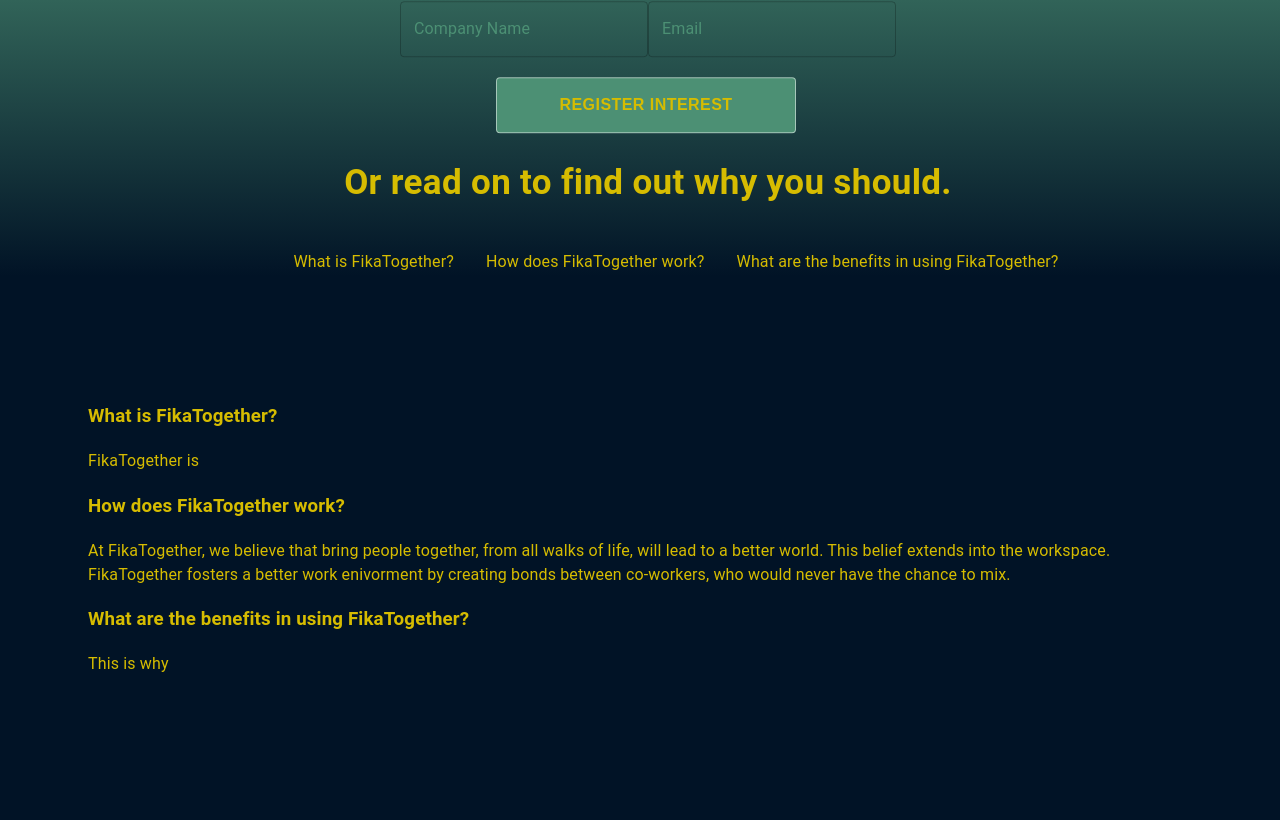
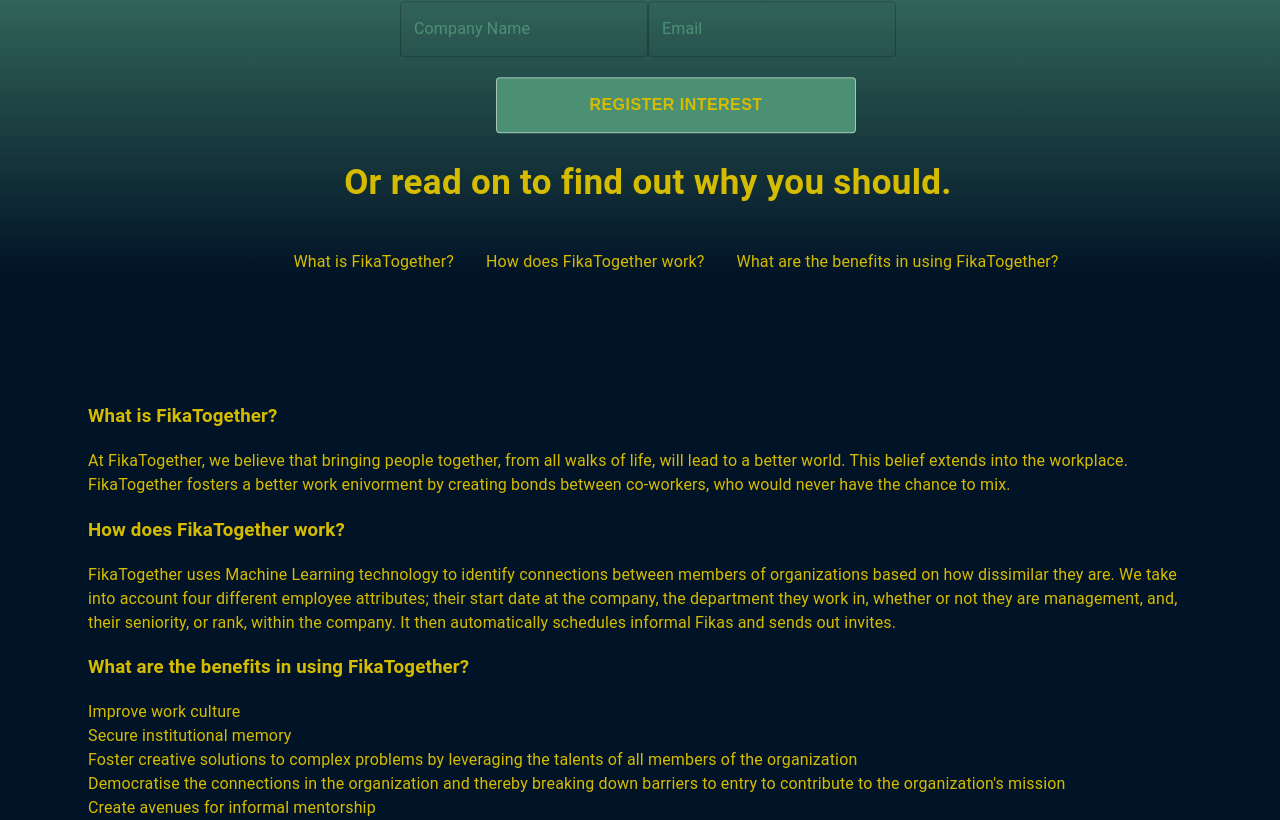
Before and after one commit to CraftAcademy/FikaTogether-Admin, a React (Create React App) app: page / in a window 1280 px wide. Shown: the part 310-1130 px from the top of the page. Before the commit the page ends 986 px from the top, so only its background shows below. Built offline with nearby package versions, Linux system fonts and the light colour scheme; what j-tockauth would draw is missing.

Commit message:
adds content to about section

```diff
--- a/src/components/AddParticipantModal.jsx
+++ b/src/components/AddParticipantModal.jsx
@@ -52,6 +52,7 @@
     left: "50%",
     transform: "translate(-50%, -50%)",
     width: 400,
+    bgcolor: "background.paper",
     border: "2px solid #000",
     boxShadow: 24,
     p: 4,
@@ -124,6 +125,8 @@
             sx={{
               backgroundColor: "#4C9074",
               m: 2,
+              color: "inherit",
+              textDecoration: "inherit",
             }}
           >
             {t("addsParticipantBtn")}
--- a/src/components/ParticipantList.jsx
+++ b/src/components/ParticipantList.jsx
@@ -65,6 +65,8 @@
         sx={{
           backgroundColor: "#4C9074",
           m: 5,
+          color: "inherit",
+          textDecoration: "inherit",
         }}
         onClick={() => setOpen(true)}
       >
--- a/src/components/welcomeView/AboutSection.jsx
+++ b/src/components/welcomeView/AboutSection.jsx
@@ -9,6 +9,12 @@
         {" "}
         <h3 >{section.header}</h3>
         <body>{section.content}</body>
+        <body>{section.list.point_1}</body>
+        <body>{section.list.point_2}</body>
+        <body>{section.list.point_3}</body>
+        <body>{section.list.point_4}</body>
+        <body>{section.list.point_5}</body>
+
       </div>
     );
   });
--- a/src/components/welcomeView/RegisterCompany.jsx
+++ b/src/components/welcomeView/RegisterCompany.jsx
@@ -59,7 +59,7 @@
             color: "inherit",
             textDecoration: "inherit",
             height: "3.5rem",
-            width: "25%",
+            width: "30%",
             left: "36%",
           }}
         >
--- a/src/components/welcomeView/data/sections.js
+++ b/src/components/welcomeView/data/sections.js
@@ -2,17 +2,29 @@
   {
     category: "what",
     header: "What is FikaTogether?",
-    content: "FikaTogether is ",
+    content:
+      "At FikaTogether, we believe that bringing people together, from all walks of life, will lead to a better world. This belief extends into the workplace. FikaTogether fosters a better work enivorment by creating bonds between co-workers, who would never have the chance to mix. ",
+    list: "",
   },
   {
     category: "how",
     header: "How does FikaTogether work?",
     content:
-      "At FikaTogether, we believe that bring people together, from all walks of life, will lead to a better world. This belief extends into the workspace. FikaTogether fosters a better work enivorment by creating bonds between co-workers, who would never have the chance to mix.",
+      " FikaTogether uses Machine Learning technology to identify connections between members of organizations based on how dissimilar they are. We take into account four different employee attributes; their start date at the company, the department they work in, whether or not they are management, and, their seniority, or rank, within the company. It then automatically schedules informal Fikas and sends out invites.",
+    list: "",
   },
   {
     category: "why",
     header: "What are the benefits in using FikaTogether?",
-    content: "This is why",
+    content: "",
+    list: {
+      point_1: "Improve work culture",
+      point_2: "Secure institutional memory",
+      point_3:
+        "Foster creative solutions to complex problems by leveraging the talents of all members of the organization",
+      point_4:
+        "Democratise the connections in the organization and thereby breaking down barriers to entry to contribute to the organization's mission",
+      point_5: "Create avenues for informal mentorship",
+    },
   },
 ];
```
